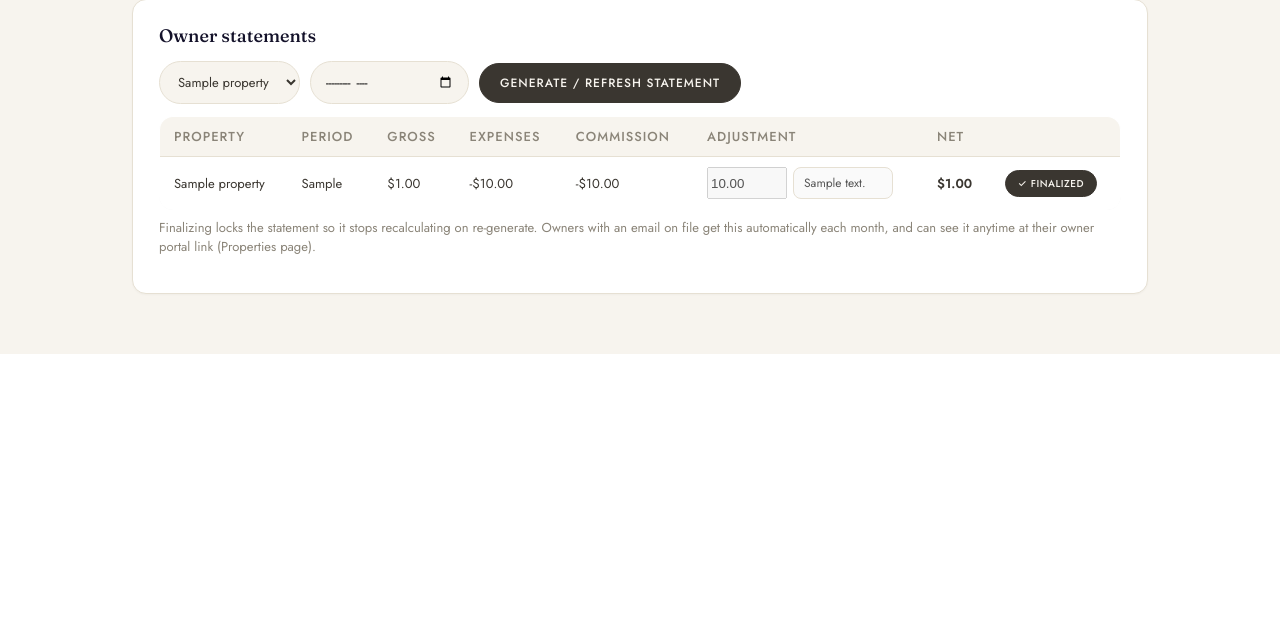
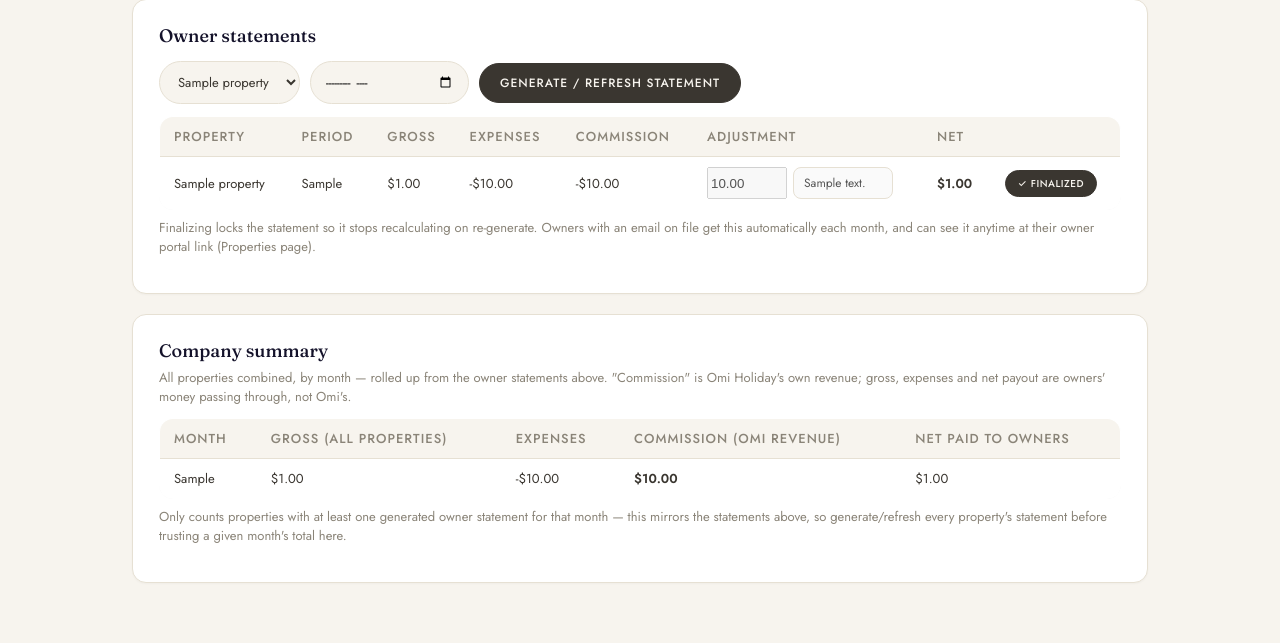
Before and after one commit to Oceanorealty/omi-holiday-ops, a FastAPI app: page /transactions in a window 1280 px wide. Shown: the part 1154-1797 px from the top of the page. Before the commit the page ends 1508 px from the top, so only its background shows below. Run offline with FastAPI, Linux system fonts and the light colour scheme; tables that the repository leaves empty hold one stand-in row (values such as "Sample post").

Commit message:
Add company-wide monthly summary and optional GST to Finance page
Rolls every property's owner statement up into one company-wide total
per month (gross, expenses, Omi's own commission revenue, net paid to
owners), so there's a single number for the business instead of only
a per-property view. Adds app/gst.py: GST extraction from GST-inclusive
prices, gated behind GST_REGISTERED (default off, so nothing changes
unless the business is actually registered).

Co-Authored-By: Claude Sonnet 5 <noreply@anthropic.com>

```diff
--- a/app/main.py
+++ b/app/main.py
@@ -39,12 +39,13 @@ from app.models import (
     StaffUser,
     Transaction,
 )
+from app.gst import gst_registered
 from app.pricing import price_breakdown
 from app.public_api import router as public_router
 from app.security import hash_password, verify_password
 from app.reconcile.importer import ImportError_, parse_csv
 from app.reconcile.matching import suggest_bookings
-from app.reconcile.summary import monthly_summary
+from app.reconcile.summary import company_monthly_summary, monthly_summary
 from app.sync.cleaning import sync_cleaning_tasks
 from app.sync.ical_export import build_ics
 from app.sync.ical_sync import recompute_conflicts, sync_all, sync_feed
@@ -956,6 +957,7 @@ def transactions_page(request: Request, error: str = ""):
         summary = monthly_summary(db)
         expenses = db.query(Expense).order_by(Expense.occurred_at.desc()).limit(30).all()
         statements = db.query(OwnerStatement).order_by(OwnerStatement.period.desc()).limit(30).all()
+        company_summary = company_monthly_summary(db)
 
         return templates.TemplateResponse(
             "transactions.html",
@@ -969,6 +971,8 @@ def transactions_page(request: Request, error: str = ""):
                 "error": error,
                 "expenses": expenses,
                 "statements": statements,
+                "company_summary": company_summary,
+                "gst_registered": gst_registered(),
             },
         )
     finally:
--- a/app/templates/transactions.html
+++ b/app/templates/transactions.html
@@ -226,4 +226,49 @@
   <p class="muted" style="margin-top:8px">Finalizing locks the statement so it stops recalculating on re-generate. Owners with an email on file get this automatically each month, and can see it anytime at their owner portal link (Properties page).</p>
 </section>
 
+<section class="card">
+  <h2>Company summary</h2>
+  <p class="muted" style="margin-top:-8px; margin-bottom:12px">
+    All properties combined, by month — rolled up from the owner statements above.
+    "Commission" is Omi Holiday's own revenue; gross, expenses and net payout are owners'
+    money passing through, not Omi's.
+    {% if gst_registered %}GST is extracted assuming commission is a GST-inclusive price (÷11 at 10%).{% endif %}
+  </p>
+  {% if company_summary|length == 0 %}
+  <p class="muted">No owner statements generated yet — generate one above first.</p>
+  {% else %}
+  <div class="table-wrap">
+  <table class="table small">
+    <thead>
+      <tr>
+        <th>Month</th>
+        <th>Gross (all properties)</th>
+        <th>Expenses</th>
+        <th>Commission (Omi revenue)</th>
+        {% if gst_registered %}<th>GST on commission</th>{% endif %}
+        <th>Net paid to owners</th>
+      </tr>
+    </thead>
+    <tbody>
+      {% for row in company_summary %}
+      <tr>
+        <td>{{ row.period }}</td>
+        <td>${{ '%.2f'|format(row.gross_revenue) }}</td>
+        <td>-${{ '%.2f'|format(row.total_expenses) }}</td>
+        <td><strong>${{ '%.2f'|format(row.commission_amount) }}</strong></td>
+        {% if gst_registered %}<td>${{ '%.2f'|format(row.gst_on_commission) }}</td>{% endif %}
+        <td>${{ '%.2f'|format(row.net_payout) }}</td>
+      </tr>
+      {% endfor %}
+    </tbody>
+  </table>
+  </div>
+  {% endif %}
+  <p class="muted" style="margin-top:8px">
+    Only counts properties with at least one generated owner statement for that month — this
+    mirrors the statements above, so generate/refresh every property's statement before trusting
+    a given month's total here.
+  </p>
+</section>
+
 {% endblock %}
```
Also changed, not shown: app/gst.py (added, +21 -0 lines), app/reconcile/summary.py (+41 -1 lines), README.md.
